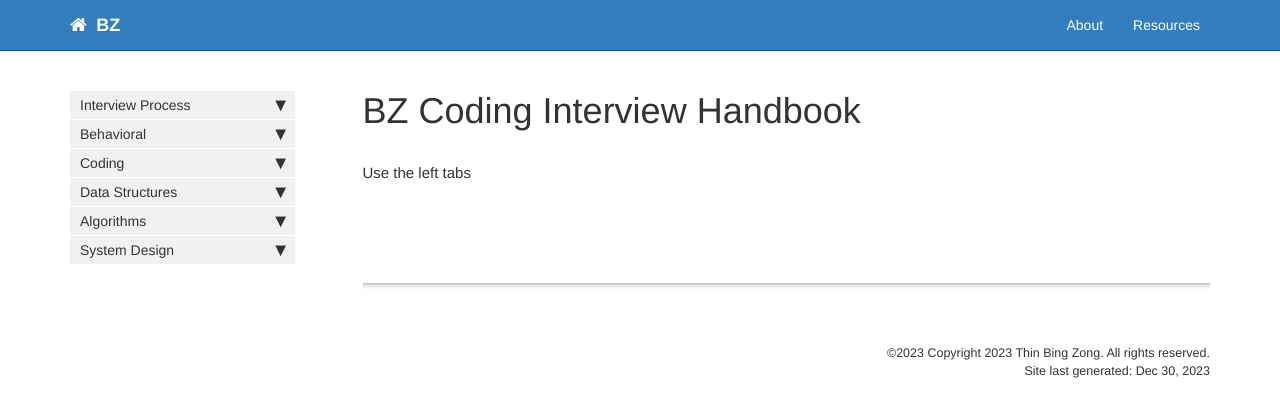
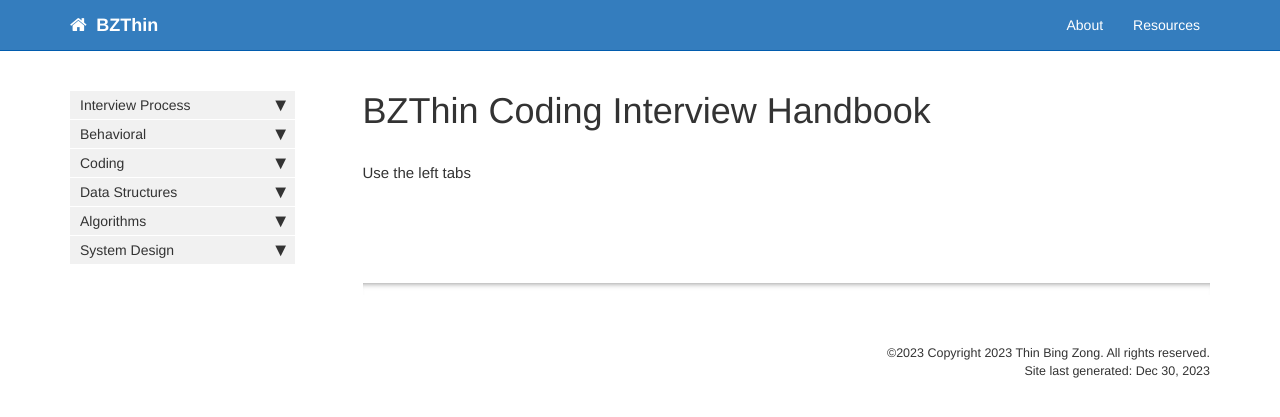
Before and after one commit to bzthin/bzthin.github.io, a Jekyll site: the page built from index.md, in a window 1280 px wide. Shown: the top 417 px of the page. Built offline with Jekyll 4.4.1, drawn with Linux system fonts in a browser that asks for light colours; comment, search, counter and statistics services are not loaded.

Commit message:
Update name again

```diff
--- a/_config.yml
+++ b/_config.yml
@@ -26,10 +26,10 @@ repository: tomjoht/documentation-theme-jekyll
 output: web
 # this property is useful for conditional filtering of content that is separate from the PDF.
 
-topnav_title: BZ
+topnav_title: BZThin
 # this appears on the top navigation bar next to the home button
 
-site_title: BZ Coding Interview Handbook
+site_title: BZThin Coding Interview Handbook
 # this appears in the html browser tab for the site title (seen mostly by search engines, not users)
 
 company_name: Copyright 2023 Thin Bing Zong
--- a/index.md
+++ b/index.md
@@ -1,5 +1,5 @@
 ---
-title: "BZ Coding Interview Handbook"
+title: "BZThin Coding Interview Handbook"
 sidebar: technical_sidebar
 permalink: index.html
 ---
```
